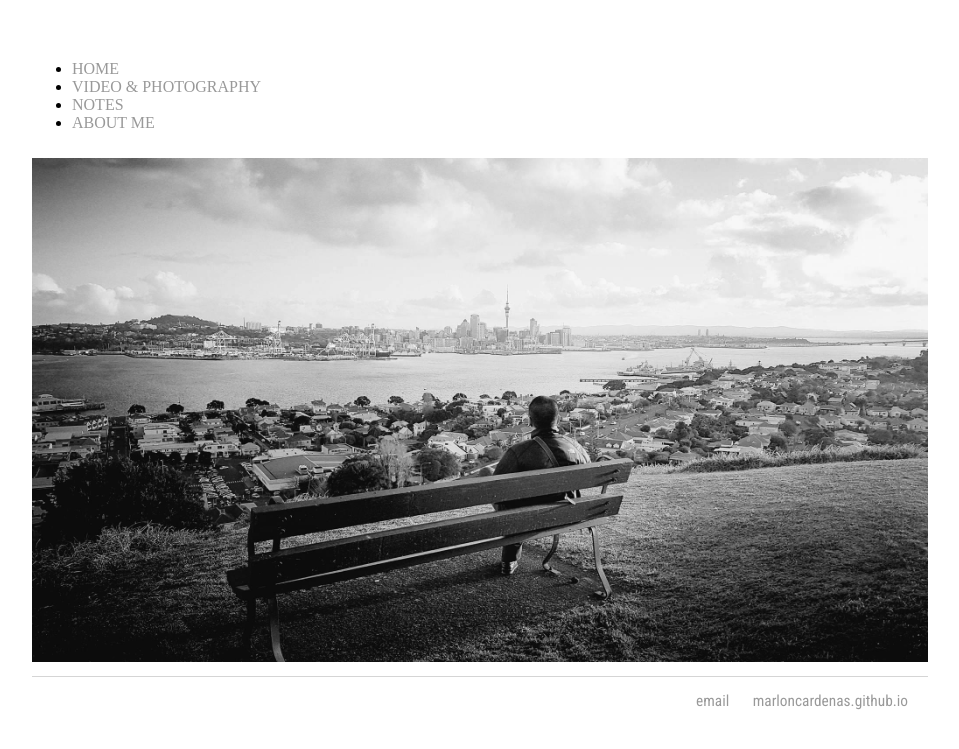
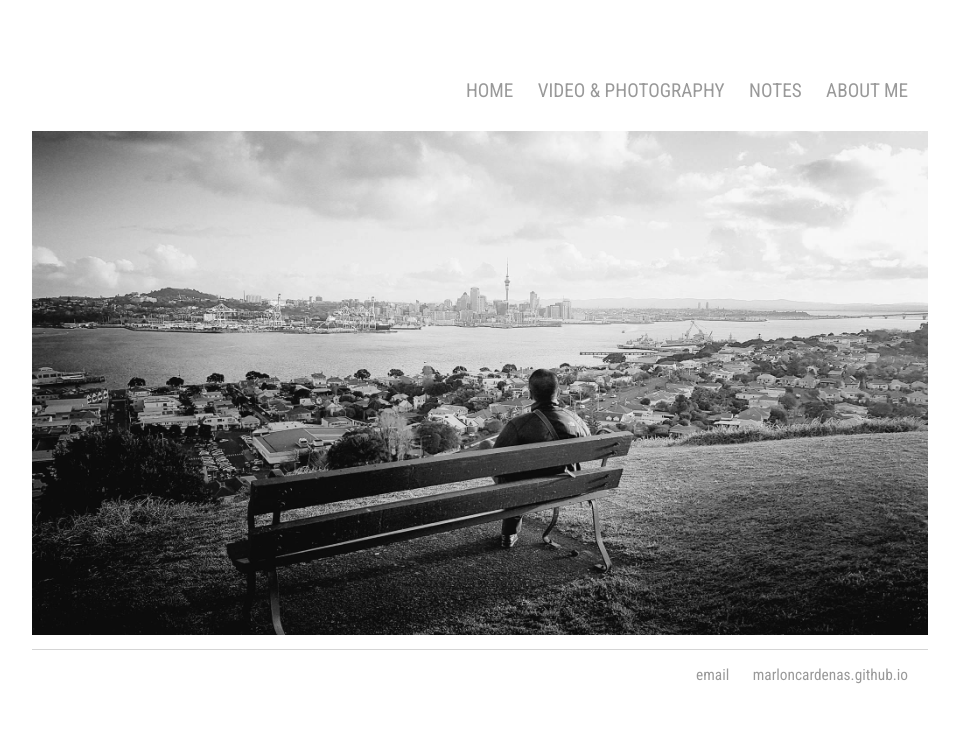
Before and after one commit to marloncardenas/marloncardenas.github.io, a Jekyll site: the page built from index.html, in a window 1280 px wide. Shown: the top 749 px of the page, without its empty margins (160-1119 px from the left). Built offline with Jekyll 4.4.1, drawn with Linux system fonts in a browser that asks for light colours.

```diff
--- a/css/main.css
+++ b/css/main.css
@@ -5,14 +5,14 @@
     width: 70%;
 }
 
-div.navidation nav ul, footer ul {
+div.navigation nav ul, footer ul {
     font-family: 'Roboto Condensed', sans-serif;
     font-size: 1.2em;
     padding: 0px;
     list-style: none;
     float: right;
 }
-div.navidation nav ul li, footer ul li {
+div.navigation nav ul li, footer ul li {
     display: inline;
     margin-right: 20px;
 }
```
